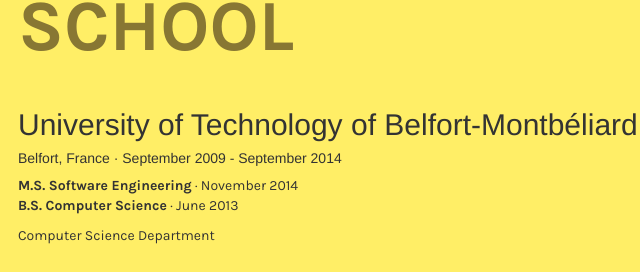
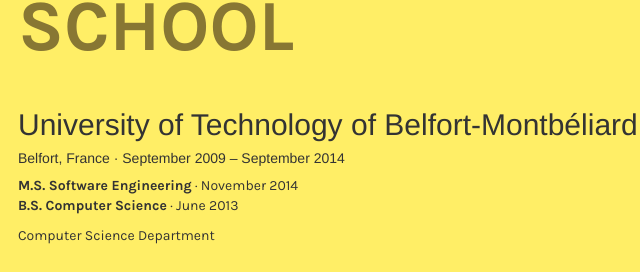
Before and after one commit to magni-/paulpadier.com, a website: page public/index.html in a window 1280 px wide. Shown: the part 1775-2047 px from the top of the page, 54-694 px from the left. Drawn offline with Linux system fonts and the light colour scheme.

Commit message:
Replace - with ndash

```diff
--- a/public/index.html
+++ b/public/index.html
@@ -136,7 +136,7 @@
         <div class="row subsection">
           <div class="col-md-8 ssr-left ssr-text">
             <h2>University of Technology of Belfort-Montb&eacute;liard</h2>
-            <h5>Belfort, France &middot; September 2009 - September 2014</h5>
+            <h5>Belfort, France &middot; September 2009 &ndash; September 2014</h5>
             <p class="center-mobile">
               <strong>M.S. Software Engineering</strong> &middot; November 2014<br />
               <strong>B.S. Computer Science</strong> &middot; June 2013
```
